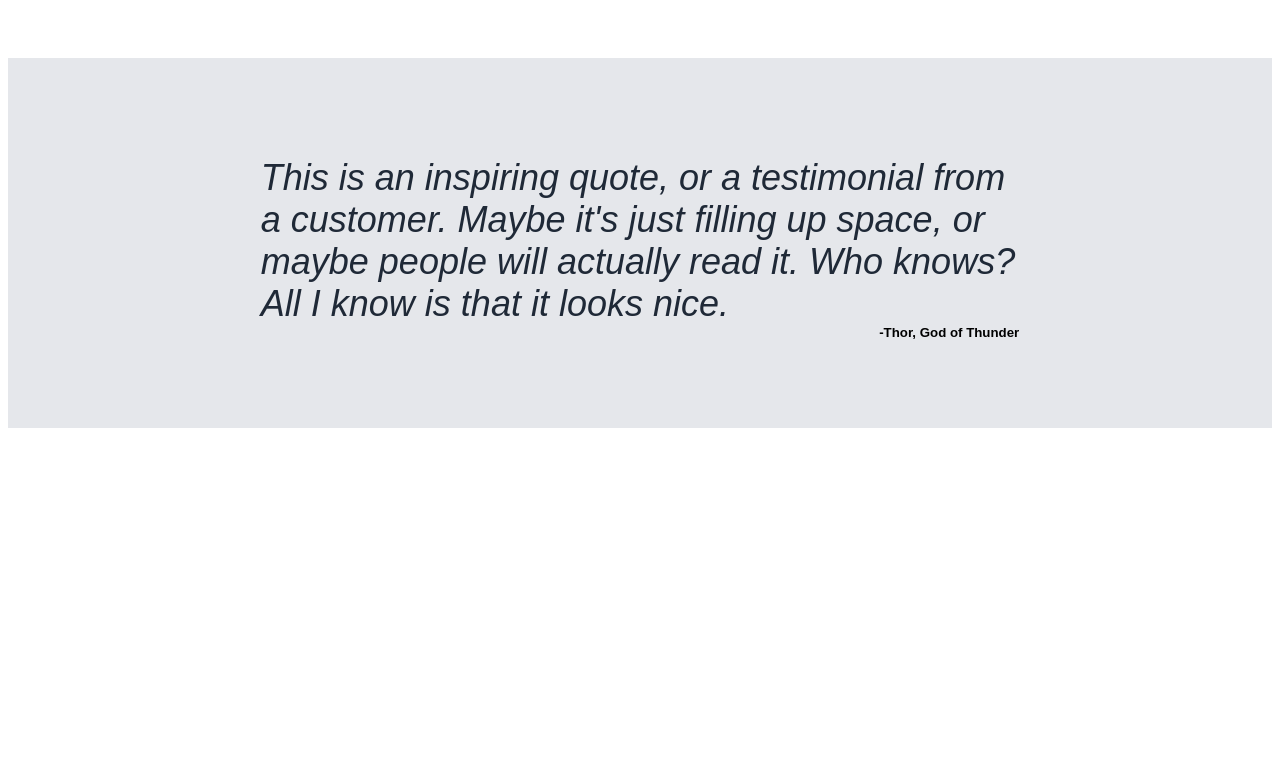
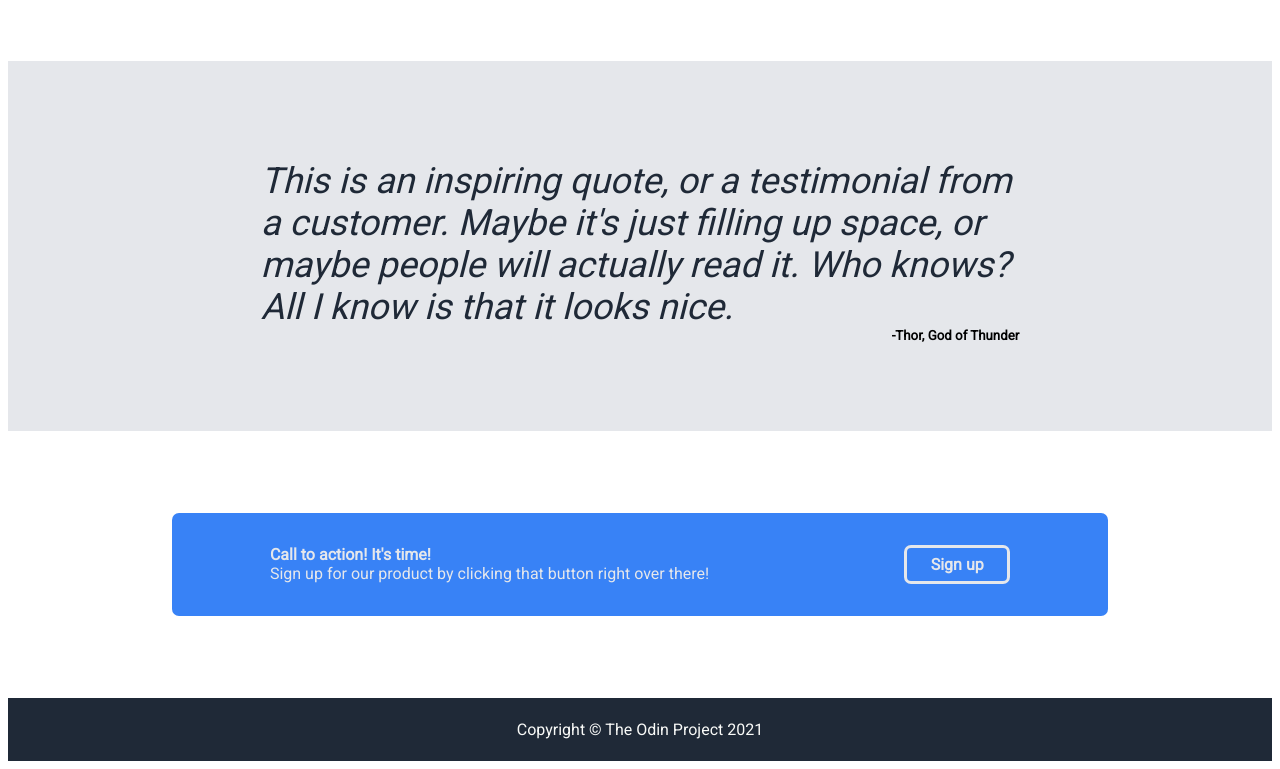
Before and after one commit to at47356/foundations-landing-page, a plain HTML site: page index.html in a window 1280 px wide. Shown: the part 925-1694 px from the top of the page. Before the commit the page ends 1361 px from the top, so only its background shows below. Drawn offline with Linux system fonts and the light colour scheme.

Commit message:
Complete Foundations landing page

```diff
--- a/index.html
+++ b/index.html
@@ -6,6 +6,7 @@
     <meta name="viewport" content="width=device-width, initial-scale=1.0">
     <title>Foundations Landing Page</title>
     <link rel="stylesheet" href="./style.css">
+    <link rel="stylesheet" href="https://fonts.googleapis.com/css?family=Roboto">
 </head>
 <body>
 
@@ -65,8 +66,20 @@
             <em>This is an inspiring quote, or a testimonial from a customer. Maybe it's just filling up space, or maybe people will actually read it. Who knows? All I know is that it looks nice.</em>
         </p>
         <h5><strong>-Thor, God of Thunder</strong></h5>
+    </div>
 
+    <div class="action">
+        <div class="lft-action">
+            <p><strong>Call to action! It's time!</strong></p>
+            <p>Sign up for our product by clicking that button right over there!</p>
+        </div>
+
+        <a href="#">Sign up</a>
     </div>
+
+    <footer>
+        Copyright © The Odin Project 2021
+    </footer>
 
 
 
--- a/style.css
+++ b/style.css
@@ -4,7 +4,7 @@
 */
 
 body {
-    font-family: Arial, Helvetica, sans-serif
+    font-family: "Roboto"
 }
 
 header {
@@ -145,3 +145,36 @@ header .logo {
     margin: 0%;
     text-align: right;
 }
+
+.action {
+    display: flex;
+    align-items: center;
+    justify-content: space-around;
+    background-color: #3882f6;
+    margin: 6.5% 13% 6.5% 13%;
+    border-radius: 7px;
+    padding: 2.5% 0 2.5% 0;
+}
+
+.action p {
+color: #e5e7eb;
+padding: 0%;
+margin: 0%;
+}
+
+.action a {
+    background-color: #3882f6;
+    border: solid #e5e7eb;
+    border-radius: 7px;
+    padding: 0.75% 2.5% .75% 2.5%;
+    text-decoration: none;
+    color: #e5e7eb;
+    font-weight: bold;
+}
+
+footer {
+    text-align: center;
+    background-color: #1f2937;
+    color: #f9faf8;
+    padding: 1.75% 0 1.75% 0;
+}
```
Also changed, not shown: 1 other file.
